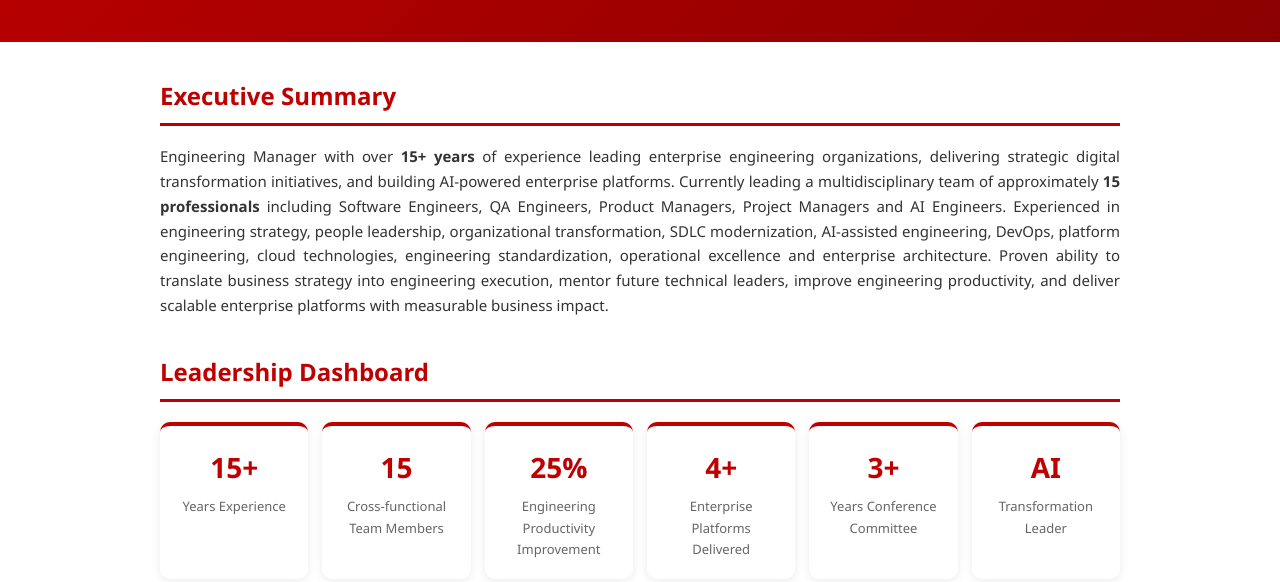
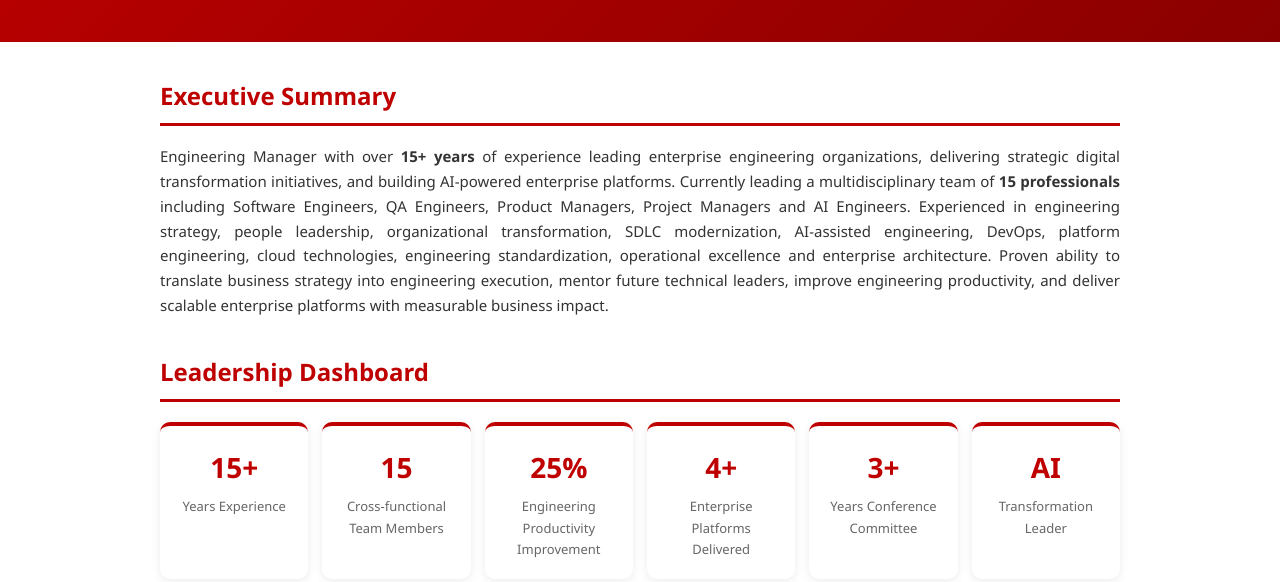
Before and after one commit to surajit16/surajit16.github.io, a plain HTML site: page index.html in a window 1280 px wide. Shown: the part 263-845 px from the top of the page. Drawn offline with Linux system fonts and the light colour scheme.

Commit message:
Update index.html

```diff
--- a/index.html
+++ b/index.html
@@ -100,7 +100,7 @@ a{text-decoration:none;color:inherit}
 </div></section>
 
 <section class="section"><h3>Executive Summary</h3>
-<p class="summary">Engineering Manager with over <strong id="summary-exp">—</strong> of experience leading enterprise engineering organizations, delivering strategic digital transformation initiatives, and building AI-powered enterprise platforms. Currently leading a multidisciplinary team of approximately <strong>15 professionals</strong> including Software Engineers, QA Engineers, Product Managers, Project Managers and AI Engineers. Experienced in engineering strategy, people leadership, organizational transformation, SDLC modernization, AI-assisted engineering, DevOps, platform engineering, cloud technologies, engineering standardization, operational excellence and enterprise architecture. Proven ability to translate business strategy into engineering execution, mentor future technical leaders, improve engineering productivity, and deliver scalable enterprise platforms with measurable business impact.</p>
+<p class="summary">Engineering Manager with over <strong id="summary-exp">—</strong> of experience leading enterprise engineering organizations, delivering strategic digital transformation initiatives, and building AI-powered enterprise platforms. Currently leading a multidisciplinary team of <strong>15 professionals</strong> including Software Engineers, QA Engineers, Product Managers, Project Managers and AI Engineers. Experienced in engineering strategy, people leadership, organizational transformation, SDLC modernization, AI-assisted engineering, DevOps, platform engineering, cloud technologies, engineering standardization, operational excellence and enterprise architecture. Proven ability to translate business strategy into engineering execution, mentor future technical leaders, improve engineering productivity, and deliver scalable enterprise platforms with measurable business impact.</p>
 </section>
 
 <section class="section"><h3>Leadership Dashboard</h3>
```
